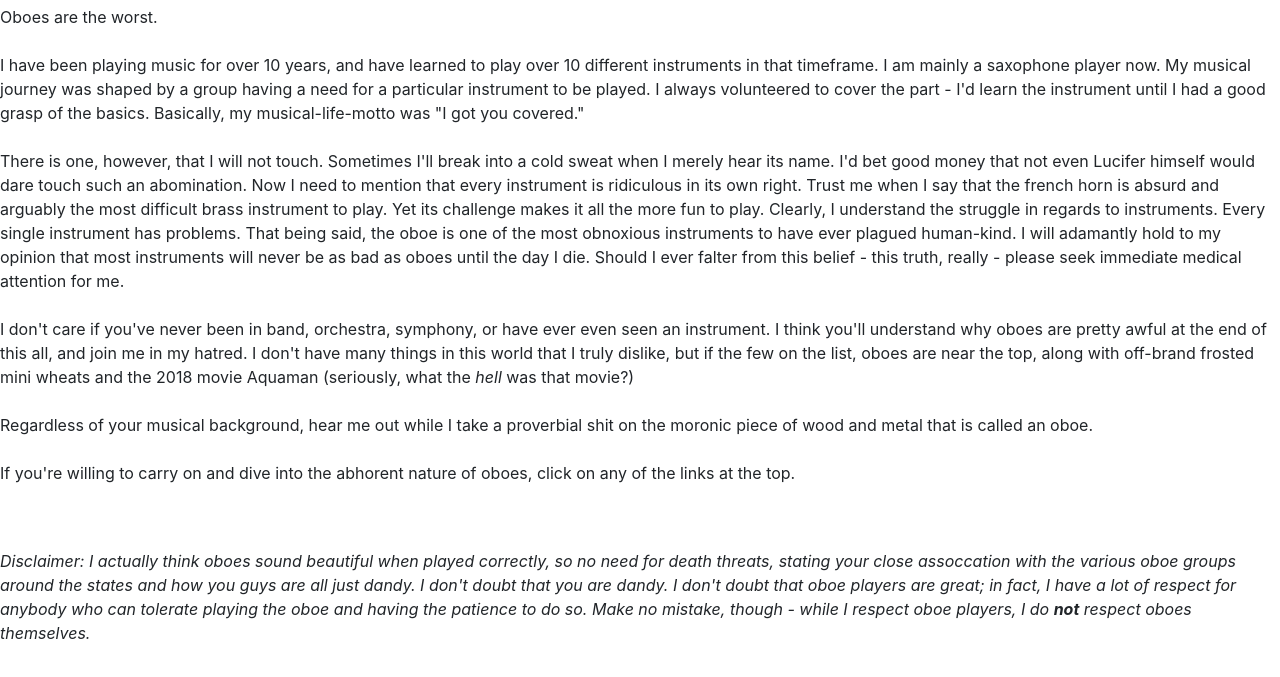
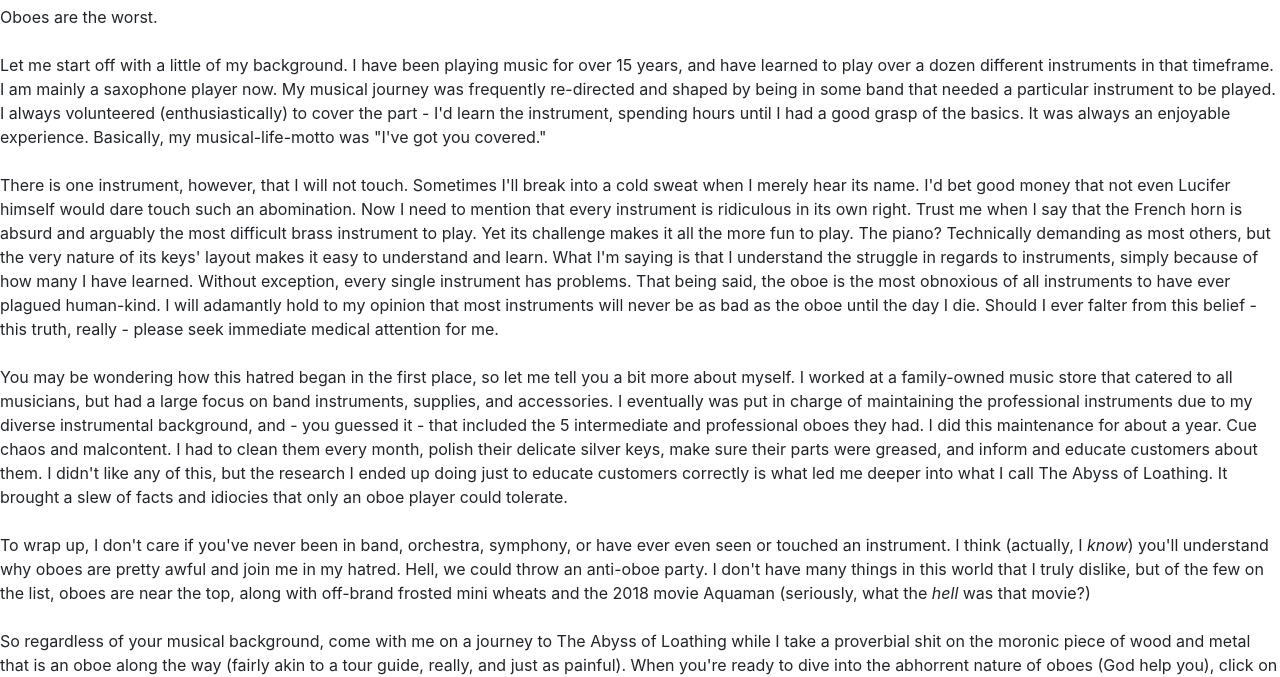
Before and after one commit to jenmitz/oboes-are-terrible, a plain HTML site: page index.html in a window 1280 px wide. Shown: the part 128-805 px from the top of the page. Drawn offline with nearby package versions, Linux system fonts and the light colour scheme.

Commit message:
added new page, updated home page writing

```diff
--- a/index.html
+++ b/index.html
@@ -4,7 +4,7 @@
     <meta name="viewport" content="width=device-width, initial-scale=1.0">
     <meta http-equiv="X-UA-Compatible" content="ie=edge">
     <link rel="stylesheet" href="https://stackpath.bootstrapcdn.com/bootstrap/4.4.1/css/bootstrap.min.css" integrity="sha384-Vkoo8x4CGsO3+Hhxv8T/Q5PaXtkKtu6ug5TOeNV6gBiFeWPGFN9MuhOf23Q9Ifjh" crossorigin="anonymous">
-    <link rel="stylesheet" type="text/css" src="oboestyle.css">
+    <link rel="stylesheet" type="text/css" src="assets/oboestyle.css">
     <title>Home | Oboes are Terrible</title>
 </head>
 
@@ -20,30 +20,40 @@
         <p>Oboes are the worst.
             <br>
             <br>
-            I have been playing music for over 10 years, and have learned to play over 10 different instruments in that timeframe. I am mainly a saxophone player now.
-            My musical journey was shaped by a group having a need for a particular instrument to be played. I always volunteered to cover the part - I'd learn the instrument until I had a good grasp of the basics.
-            Basically, my musical-life-motto was "I got you covered."
+            Let me start off with a little of my background. I have been playing music for over 15 years, and have learned to play over a dozen different instruments in that timeframe. I am mainly a saxophone player now.
+            My musical journey was frequently re-directed and shaped by being in some band that needed a particular instrument to be played. I always volunteered (enthusiastically) to cover the part -
+            I'd learn the instrument, spending hours until I had a good grasp of the basics. It was always an enjoyable experience.
+            Basically, my musical-life-motto was "I've got you covered."
             <br>
             <br>
-            There is one, however, that I will not touch. Sometimes I'll break into a cold sweat when I merely hear its name. I'd bet good money that not even Lucifer himself would dare touch such an abomination.
-            Now I need to mention that every instrument is ridiculous in its own right. Trust me when I say that the french horn is absurd and
-            arguably the most difficult brass instrument to play. Yet its challenge makes it all the more fun to play. Clearly, I understand the struggle in regards to instruments.
-            Every single instrument has problems.
-            That being said, the oboe is one of the most obnoxious instruments to have ever plagued human-kind. I will adamantly hold to my opinion that most instruments will
-            never be as bad as oboes until the day I die. Should I ever falter from this belief - this truth, really - please seek immediate medical attention for me.
+            There is one instrument, however, that I will not touch. Sometimes I'll break into a cold sweat when I merely hear its name. I'd bet good money that not even Lucifer himself would dare touch such an abomination.
+            Now I need to mention that every instrument is ridiculous in its own right. Trust me when I say that the French horn is absurd and
+            arguably the most difficult brass instrument to play. Yet its challenge makes it all the more fun to play. The piano? Technically demanding as most others,
+            but the very nature of its keys' layout makes it easy to understand and learn. What I'm saying is that I understand the struggle in regards to instruments, simply because of how
+            many I have learned. Without exception, every single instrument has problems.
+            That being said, the oboe is the most obnoxious of all instruments to have ever plagued human-kind. I will adamantly hold to my opinion that most instruments will
+            never be as bad as the oboe until the day I die. Should I ever falter from this belief - this truth, really - please seek immediate medical attention for me.
             <br>
             <br>
-            I don't care if you've never been in band, orchestra, symphony, or have ever even seen an instrument. I think
-            you'll understand why oboes are pretty awful at the end of this all, and join me in my hatred. I don't have many things in this world that I truly dislike,
-            but if the few on the list, oboes are near the top, along with off-brand frosted mini wheats and the 2018 movie Aquaman (seriously,
+            You may be wondering how this hatred began in the first place, so let me tell you a bit more about myself. I worked at a family-owned music store
+            that catered to all musicians, but had a large focus on band instruments, supplies, and accessories. I eventually was put in charge of maintaining the professional instruments due to my diverse instrumental background,
+            and - you guessed it - that included the 5 intermediate and professional oboes they had. I did this maintenance for about a year. Cue chaos and malcontent. I had to clean them every month, polish their delicate silver keys,
+            make sure their parts were greased, and inform and educate customers about them. I didn't like any of this, but the research I ended up
+            doing just to educate customers correctly is what led me deeper into what I call The Abyss of Loathing. It brought a slew of facts and idiocies that only an oboe player could tolerate.
+            <br>
+            <br>
+            To wrap up, I don't care if you've never been in band, orchestra, symphony, or have ever even seen or touched an instrument. I think (actually, I <em>know</em>)
+            you'll understand why oboes are pretty awful and join me in my hatred. Hell, we could throw an anti-oboe party. I don't have many things in this world that I truly dislike,
+            but of the few on the list, oboes are near the top, along with off-brand frosted mini wheats and the 2018 movie Aquaman (seriously,
             what the<em> hell </em>was that movie?)
             <br>
             <br>
-            Regardless of your musical background, hear me out while I take a proverbial shit on
-            the moronic piece of wood and metal that is called an oboe.
+            So regardless of your musical background, come with me on a journey to The Abyss of Loathing while I take a proverbial shit on
+            the moronic piece of wood and metal that is an oboe along the way (fairly akin to a tour guide, really, and just as painful). When you're ready to dive into the abhorrent nature of oboes (God help you), click on any of the
+            links at the top to start your journey, or click on one of the links below.
             <br>
             <br>
-            If you're willing to carry on and dive into the abhorent nature of oboes, click on any of the links at the top.
+            Godspeed, my friend.
             <br>
             <br>
             <br>
```
Also changed, not shown: absurdunknown.html (+1 -1 lines), contact.html (+1 -1 lines), oboeplayingexamples.html (added, +15 -0 lines), sources.html (+1 -1 lines), theobvious.html (+1 -0 lines), assets/oboestyle.css (renamed from oboestyle.css).
